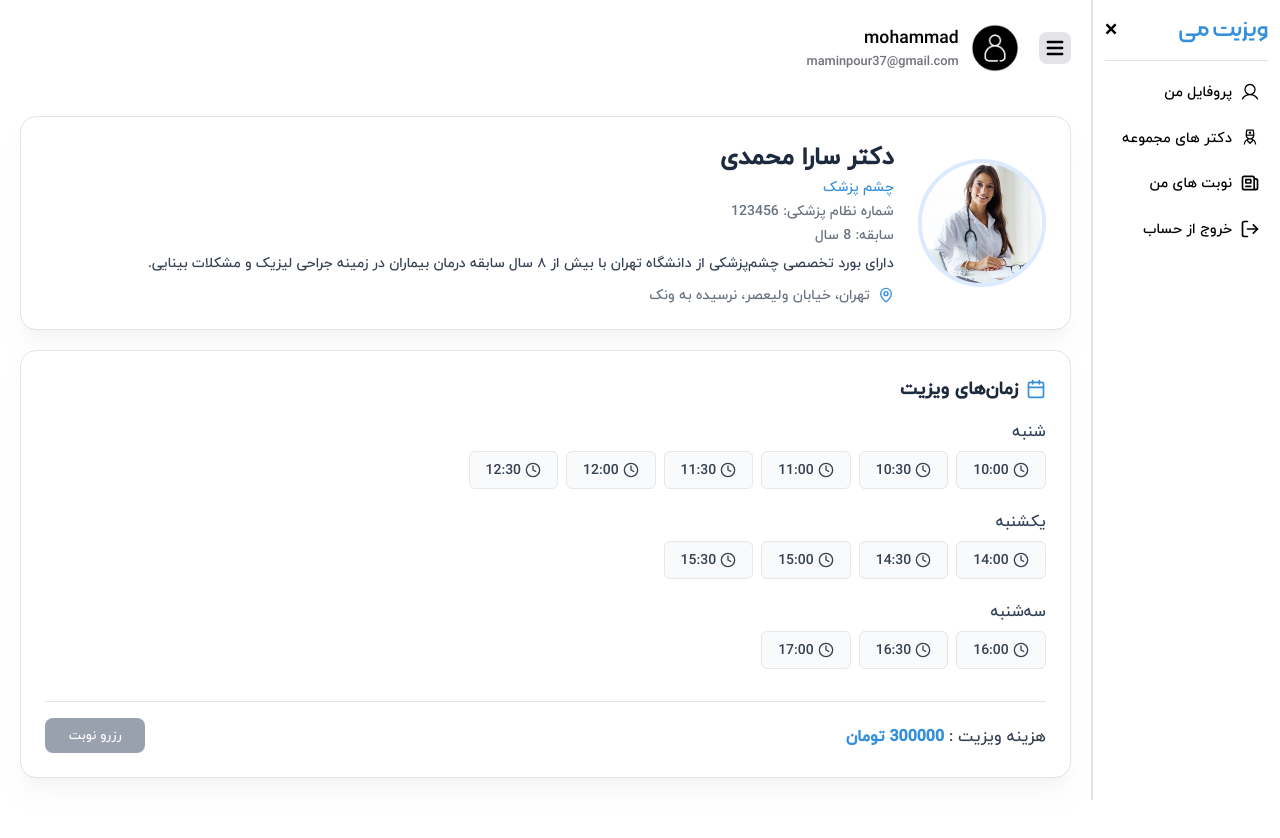
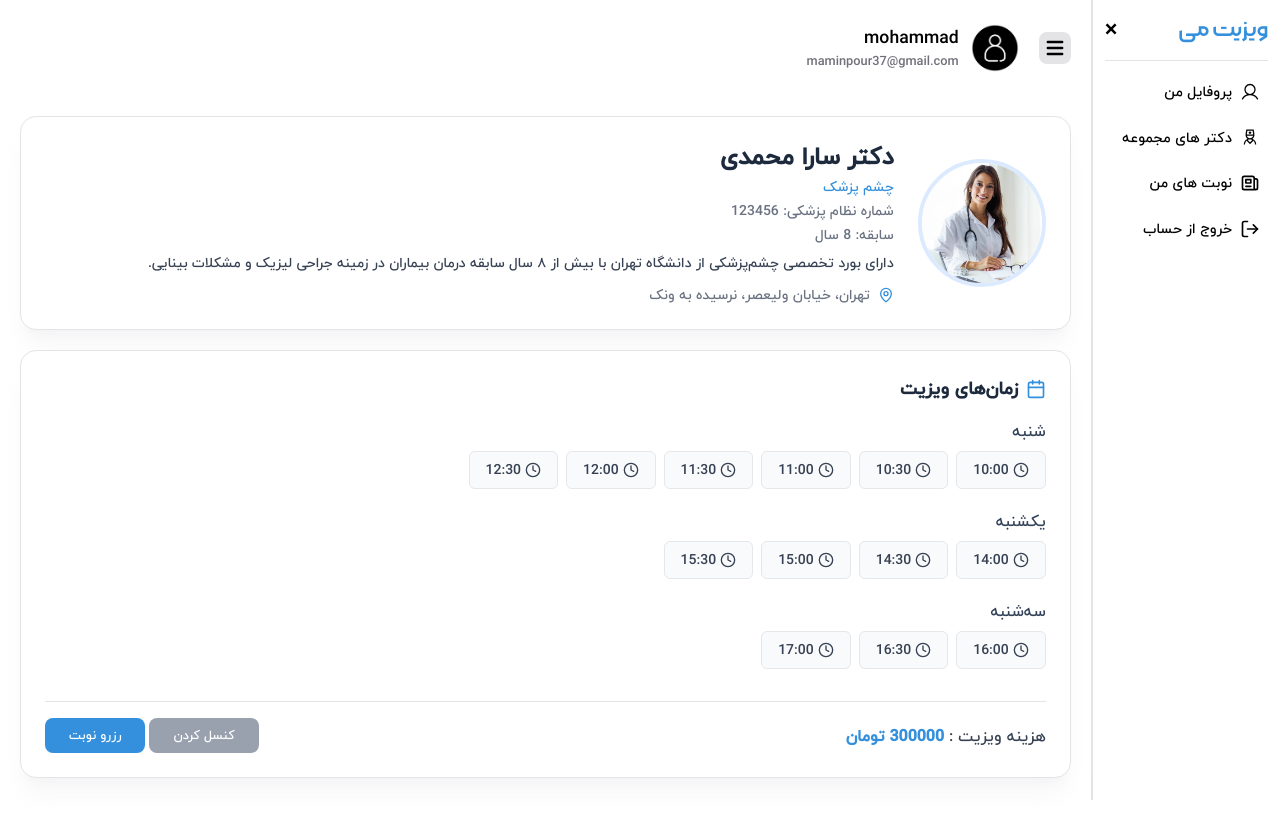
Before and after one commit to MohamadAminPour/visit-me, a Next.js app in the folder frontend/: page /sick/doctors/1 in a window 1280 px wide. Shown: the top 838 px of the page. Built offline with nearby package versions, Linux system fonts and the light colour scheme.

Commit message:
edit sidebar component and this path

```diff
--- a/frontend/src/app/(panels)/sick/doctors/[id]/page.tsx
+++ b/frontend/src/app/(panels)/sick/doctors/[id]/page.tsx
@@ -1,6 +1,6 @@
 "use client";
 
-import { useState } from "react";
+import { useEffect, useState } from "react";
 import { MapPin, Calendar, Clock } from "lucide-react";
 
 interface Schedule {
@@ -36,13 +36,28 @@ export default function DoctorDetailsPage() {
     address: "تهران، خیابان ولیعصر، نرسیده به ونک",
     visitPrice: 300000,
     schedules: [
-      { day: "شنبه", times: ["10:00", "10:30", "11:00", "11:30", "12:00", "12:30"] },
+      {
+        day: "شنبه",
+        times: ["10:00", "10:30", "11:00", "11:30", "12:00", "12:30"],
+      },
       { day: "یکشنبه", times: ["14:00", "14:30", "15:00", "15:30"] },
       { day: "سه‌شنبه", times: ["16:00", "16:30", "17:00"] },
     ],
   };
 
-  const [selectedTime, setSelectedTime] = useState<string>("");
+  interface ISelectedTime {
+    time: string;
+    day: string;
+  }
+
+  const [selectedTime, setSelectedTime] = useState<ISelectedTime>({
+    time: "",
+    day: "",
+  });
+
+  function handleChangeTime() {
+    alert(selectedTime.day + " : " + selectedTime.time);
+  }
 
   return (
     <div className="mx-auto min-h-screen">
@@ -85,9 +100,9 @@ export default function DoctorDetailsPage() {
                 {day.times.map((time) => (
                   <button
                     key={time}
-                    onClick={() => setSelectedTime(time)}
+                    onClick={() => setSelectedTime({ time, day: day.day })}
                     className={`px-4 py-2 cursor-pointer rounded-md border flex items-center justify-center gap-1 text-sm transition ${
-                      selectedTime === time
+                      selectedTime?.time === time
                         ? "bg-primary text-white border-primary"
                         : "bg-gray-50 hover:bg-blue-50 text-gray-700 border-gray-200"
                     }`}
@@ -112,7 +127,7 @@ export default function DoctorDetailsPage() {
           <div className="flex items-center gap-1">
             {selectedTime && (
               <button
-                onClick={() => setSelectedTime("")}
+                onClick={() => setSelectedTime({ time: "", day: "" })}
                 className={`px-6 py-2 text-[.8rem] rounded-lg cursor-pointer text-white transition bg-gray-400
                     `}
               >
@@ -120,6 +135,7 @@ export default function DoctorDetailsPage() {
               </button>
             )}
             <button
+              onClick={handleChangeTime}
               disabled={!selectedTime}
               className={`px-6 py-2 text-[.8rem] rounded-lg  text-white transition ${
                 selectedTime
--- a/frontend/src/components/SideBar.tsx
+++ b/frontend/src/components/SideBar.tsx
@@ -54,7 +54,7 @@ export default function SideBar({ isOpen, setIsOpen, links }: ISideBarProps) {
             <Link
               href={item.link}
               className={`${
-                path === item.link && "bg-primary text-white"
+                path === item.link && path.includes(item.link) && "bg-primary text-white"
               } p-2 rounded-md text-[.9rem] w-full flex items-center gap-2`}
             >
               <div className="text-xl">{item.icon}</div>
```
